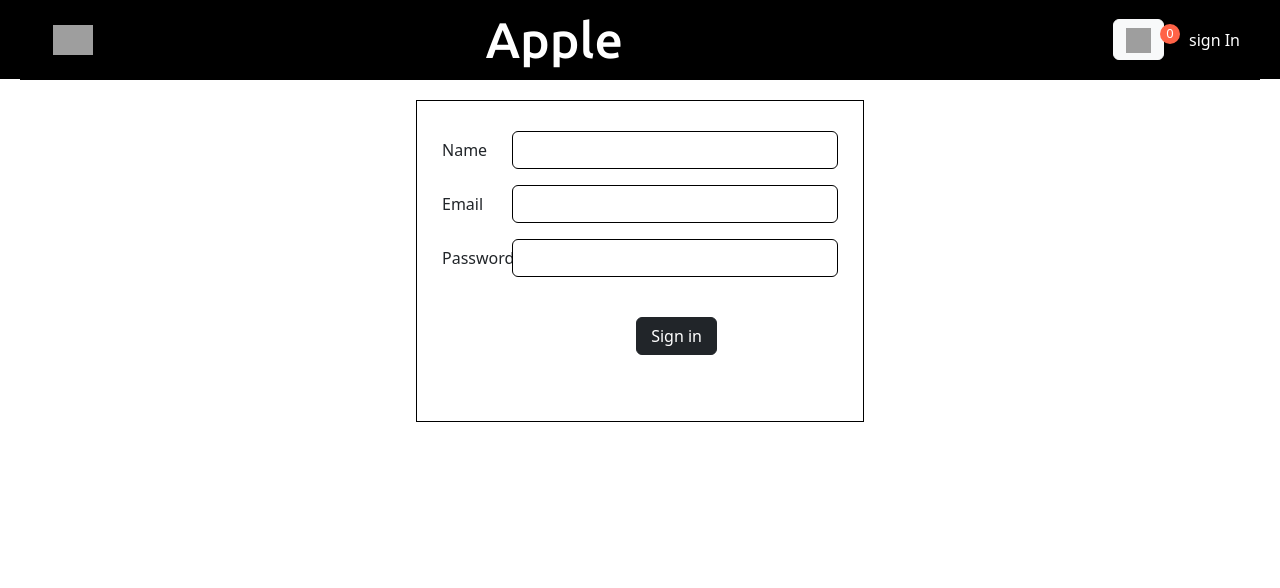
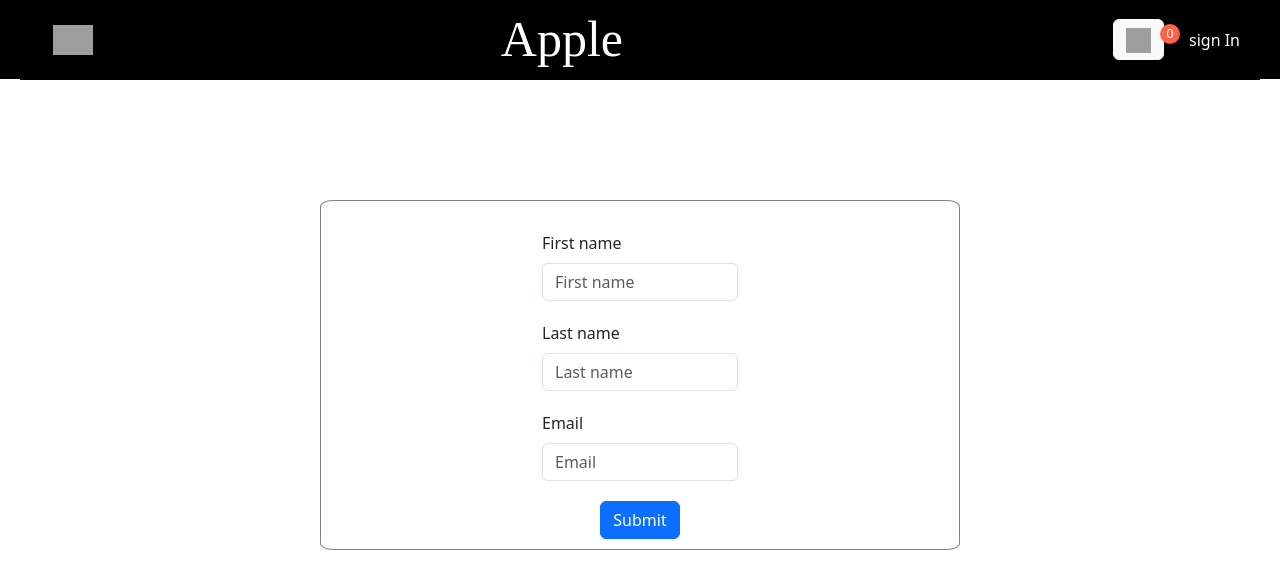
Before and after one commit to DmytroYablonsyi/apple-shop, a React (Create React App) app: page /#/signin in a window 1280 px wide. Shown: the top 588 px of the page. Built offline with nearby package versions, Linux system fonts and the light colour scheme; grey boxes are pictures that could not be loaded.

Commit message:
added new update

```diff
--- a/src/Routes/routes.js
+++ b/src/Routes/routes.js
@@ -23,8 +23,8 @@
     const addCartListItem = (item) => {
         setState((prev) => [...prev, item])
     }
-    const deleteItem = (id) => {
-        const index = state.findIndex((el) => el.id === id);
+    const deleteItem = (name) => {
+        const index = state.findIndex((el) => el.name === name);
       setState([
             ...state.slice(0,index),
             ...state.slice(index + 1)
--- a/src/components/headerComponent/header/style.css
+++ b/src/components/headerComponent/header/style.css
@@ -22,7 +22,7 @@
 
 }
 .logo{
-    font-family: 'Ubuntu', sans-serif;
+    font-family:'Times New Roman', Times, serif;
     text-align: center;
     font-size: 50px;
 }
--- a/src/components/headerComponent/signInForm/index.js
+++ b/src/components/headerComponent/signInForm/index.js
@@ -1,43 +1,115 @@
-import React, {useState} from "react"
+// import React, {useState} from "react"
 
+// import "./style.css"
+
+// const SignInForm = ({handleName}) => {
+//     const [state, setState] = useState('')
+//     const userNameHandle = (e) => {
+//        setState(e.target.value)
+//     }
+
+//     const nameHandling = (e) => {
+//             handleName(state)
+//     }
+
+//     return(
+//         <div className="signInFormBlock">
+//             <form className="signInForm" >
+//             <div className="row mb-3">
+//                 <label className="col-sm-2 col-form-label">Name</label>
+//                 <div className="col-sm-10">
+//                 <input onChange={userNameHandle} className="form-control signIn_input" />
+//                 </div>
+//             </div>
+//             <div className="row mb-3">
+//                 <label htmlFor="inputEmail3" className="col-sm-2 col-form-label">Email</label>
+//                 <div className="col-sm-10">
+//                 <input type="email" className="form-control signIn_input" id="inputEmail3"/>
+//                 </div>
+//             </div>
+//             <div className="row mb-3">
+//                 <label htmlFor="inputPassword3" className="col-sm-2 col-form-label">Password</label>
+//                 <div className="col-sm-10">
+//                 <input type="password" className="form-control signIn_input" id="inputPassword3"/>
+//                 <button onClick={(e) => nameHandling(e)} type="submit" className="btn btn-dark signInButton">Sign in</button>
+//                 </div>
+//             </div>
+//             </form>
+//         </div>
+
+//     )
+// }
+
+// export default SignInForm
+
+import { useState } from 'react';
+import Button from 'react-bootstrap/Button';
+import Col from 'react-bootstrap/Col';
+import Form from 'react-bootstrap/Form';
+import InputGroup from 'react-bootstrap/InputGroup';
 import "./style.css"
 
 const SignInForm = ({handleName}) => {
-    const [state, setState] = useState('')
-    const userNameHandle = (e) => {
-       setState(e.target.value)
+  const [validated, setValidated] = useState(false);
+
+  const [state, setState] = useState('')
+      const userNameHandle = (e) => {
+         setState(e.target.value)
+         localStorage.setItem("name", e.target.value)
+      }
+
+  const handleSubmit = (event) => {
+    event.preventDefault()
+    const form = event.currentTarget;
+    if (form.checkValidity() === false) {
+      event.preventDefault();
+      event.stopPropagation();
+    } else{
+        handleName(state)
     }
 
-    const nameHandling = (e) => {
-            handleName(state)
-    }
+    setValidated(true);
 
-    return(
-        <div className="signInFormBlock">
-            <form className="signInForm" >
-            <div className="row mb-3">
-                <label className="col-sm-2 col-form-label">Name</label>
-                <div className="col-sm-10">
-                <input onChange={userNameHandle} className="form-control signIn_input" />
-                </div>
-            </div>
-            <div className="row mb-3">
-                <label htmlFor="inputEmail3" className="col-sm-2 col-form-label">Email</label>
-                <div className="col-sm-10">
-                <input type="email" className="form-control signIn_input" id="inputEmail3"/>
-                </div>
-            </div>
-            <div className="row mb-3">
-                <label htmlFor="inputPassword3" className="col-sm-2 col-form-label">Password</label>
-                <div className="col-sm-10">
-                <input type="password" className="form-control signIn_input" id="inputPassword3"/>
-                <button onClick={(e) => nameHandling(e)} type="submit" className="btn btn-dark signInButton">Sign in</button>
-                </div>
-            </div>
-            </form>
-        </div>
+  };
 
-    )
+  return (
+    <div className='signInFormBlock'>
+        <Form className='signInForm' noValidate validated={validated} onSubmit={handleSubmit}>
+        <Form.Group as={Col} md="4" controlId="validationCustom01">
+          <Form.Label>First name</Form.Label>
+          <Form.Control
+            onChange={userNameHandle}
+            required
+            type="text"
+            placeholder="First name"
+          />
+        </Form.Group>
+        <Form.Group as={Col} md="4" controlId="validationCustom02">
+          <Form.Label>Last name</Form.Label>
+          <Form.Control
+            required
+            type="text"
+            placeholder="Last name"
+          />
+        </Form.Group>
+        <Form.Group as={Col} md="4" controlId="validationCustomEmail">
+          <Form.Label>Email</Form.Label>
+          <InputGroup hasValidation>
+            <Form.Control
+              type="email"
+              placeholder="Email"
+              aria-describedby="inputGroupPrepend"
+              required pattern=".+@email\.com"
+            />
+            <Form.Control.Feedback type="invalid">
+              Please choose a correct e-mail (consist "@e-mail.com").
+            </Form.Control.Feedback>
+          </InputGroup>
+        </Form.Group>
+        <Button type="submit">Submit</Button>
+        </Form>
+    </div>
+  );
 }
 
-export default SignInForm
+export default SignInForm;
--- a/src/components/headerComponent/signInForm/style.css
+++ b/src/components/headerComponent/signInForm/style.css
@@ -1,16 +1,18 @@
 .signInForm{
-    margin:auto;
-    width: 35%;
-    border: 1px solid black;
+    display: flex;
+    flex-direction: column;
+    gap: 20px;
+    align-items: center;
+    margin:100px auto;
+    width:50%;
+    border: 1px solid grey;
+    border-radius: 2%;
     padding: 30px 25px 10px;
 }
 @media screen and (max-width:540px) {
     .signInForm{
         width: 80%;
     }
-}
-.signInForm input{
-    border: 1px solid black;
 }
 .signInButton{
     width: 25%;
--- a/src/components/puchaseElements/productList.js
+++ b/src/components/puchaseElements/productList.js
@@ -2,20 +2,21 @@
 
 import "./productList.css"
 
-const ProductListItem = ({name, price,image,buyProduct,id, deleteProduct}) => {
+const ProductListItem = ({name, price,image,buyProduct,id,status,setStatus, deleteProduct}) => {
 
-    const [active,setActive] = useState(false)
+    const [active,setActive] = useState(status)
 
     const deleteProductData = () => {
-        setActive((prev) => !prev);
-        deleteProduct(id);
+        setActive((prev) => !prev)
+        deleteProduct(name);
+        setStatus(id)
     }
-
     const addProductData = () => {
         buyProduct({name,price,image,id});
-        setActive((prev) => !prev);
+        setActive((prev) => !prev)
+        setStatus(id)
     }
-
+    console.log(status)
     return (
         <div className="productListItem">
             <div className="imageBlock">{<img src={image}></img>}</div>
--- a/src/pages/airpods/index.js
+++ b/src/pages/airpods/index.js
@@ -9,36 +9,48 @@
     name: "Airpods 2",
     price: "180 $",
     img:"https://t3.ftcdn.net/jpg/04/08/38/46/360_F_408384606_CocvDPtOfuI8MORS8DpRFMn71TNtWdDZ.jpg",
-    id: "0"
+    id: "0",
+    status: false
 } ,
     {
     name: "Airpods 3",
     price: "200 $",
     img:"https://www.istore.ua/upload/iblock/06c/y6gy7mb5nkj14ijpck7vfa9xb41b727t/apple_airpods_3_11_is.jpg",
-    id: "1"
+    id: "1",
+    status: false
 },
      {
     name: "Airpods Pro",
     price: "220 $",
     img:"https://www.istore.ua/upload/iblock/381/apple_airpods_pro_bluetooth_qi_1_.jpeg",
-    id: "2"
+    id: "2" ,
+    status: false
 },
      {
     name: "Airpods Pro2",
     price: "220 $",
     img:"https://www.istore.ua/upload/iblock/34e/g75oa5p9qkc9i01oic5xyb2mymewbes0/MQD83_5_is.png",
-    id: "3" },
+    id: "3",
+    status: false
+ },
      {
     name: "Airpods Max",
     price: "660 $",
     img:"https://www.istore.ua/upload/iblock/458/apple_airpods_max_silver.jpg",
-    id: "4"
+    id: "4",
+    status: false
 }
 ]
 const AirPods = ({setProductData, deleteProductItem}) => {
 
     const [state, setState] = useState(initialAirPodsData);
 
+
+    const handleStatus = (id) => {
+        state[id].status = !state[id].status
+
+    }
+console.log(state)
     const addProductData = (productData) => {
         setProductData(productData);
     }
@@ -51,6 +63,8 @@
                 key={item.name} name={item.name}
                 price={item.price} image={item.img}
                 deleteProduct={deleteProductItem}
+                status={item.status}
+                setStatus={handleStatus}
                 buyProduct={addProductData} />
             })}
         </div>
--- a/src/pages/ipad/index.js
+++ b/src/pages/ipad/index.js
@@ -9,29 +9,37 @@
     name: "Ipad Mini 8,3",
     price: "180 $",
     img:"https://t3.ftcdn.net/jpg/04/08/38/46/360_F_408384606_CocvDPtOfuI8MORS8DpRFMn71TNtWdDZ.jpg",
-    id: "11"
+    id: "0",
+    status: false
 } ,
     {
     name: "Ipad Air 10,9",
     price: "200 $",
     img:"https://www.istore.ua/upload/iblock/06c/y6gy7mb5nkj14ijpck7vfa9xb41b727t/apple_airpods_3_11_is.jpg",
-    id: "12"
+    id: "1",
+    status: false
 },
      {
     name: "Ipad Pro 11",
     price: "220 $",
     img:"https://www.istore.ua/upload/iblock/381/apple_airpods_pro_bluetooth_qi_1_.jpeg",
-    id: "13"
+    id: "2",
+    status: false
 },
      {
     name: "Ipad Pro 12,9",
     price: "220 $",
     img:"https://www.istore.ua/upload/iblock/34e/g75oa5p9qkc9i01oic5xyb2mymewbes0/MQD83_5_is.png",
-    id: "14" },
+    id: "3",
+    status: false },
 ]
 const Ipad = ({setProductData,deleteProductItem}) => {
 
     const [state, setState] = useState(initialAirPodsData);
+
+    const handleStatus = (id) => {
+        state[id].status = !state[id].status
+    }
 
     const addProductData = (productData) => {
         setProductData(productData);
@@ -40,7 +48,14 @@
     return (
         <div className="itemCard">
             {state.map((item) => {
-              return <ProductListItem id={item.id} key={item.name} name={item.name} price={item.price} image={item.img} deleteProduct={deleteProductItem} buyProduct={addProductData} />
+              return <ProductListItem
+                id={item.id}
+                key={item.name} name={item.name}
+                price={item.price} image={item.img}
+                deleteProduct={deleteProductItem}
+                status={item.status}
+                setStatus={handleStatus}
+                buyProduct={addProductData} />
             })}
         </div>
     )
```
Also changed, not shown: src/pages/applewatch/index.js (+30 -9 lines), src/pages/iphone/index.js (+34 -12 lines), src/pages/macbook/index.js (+30 -10 lines).
